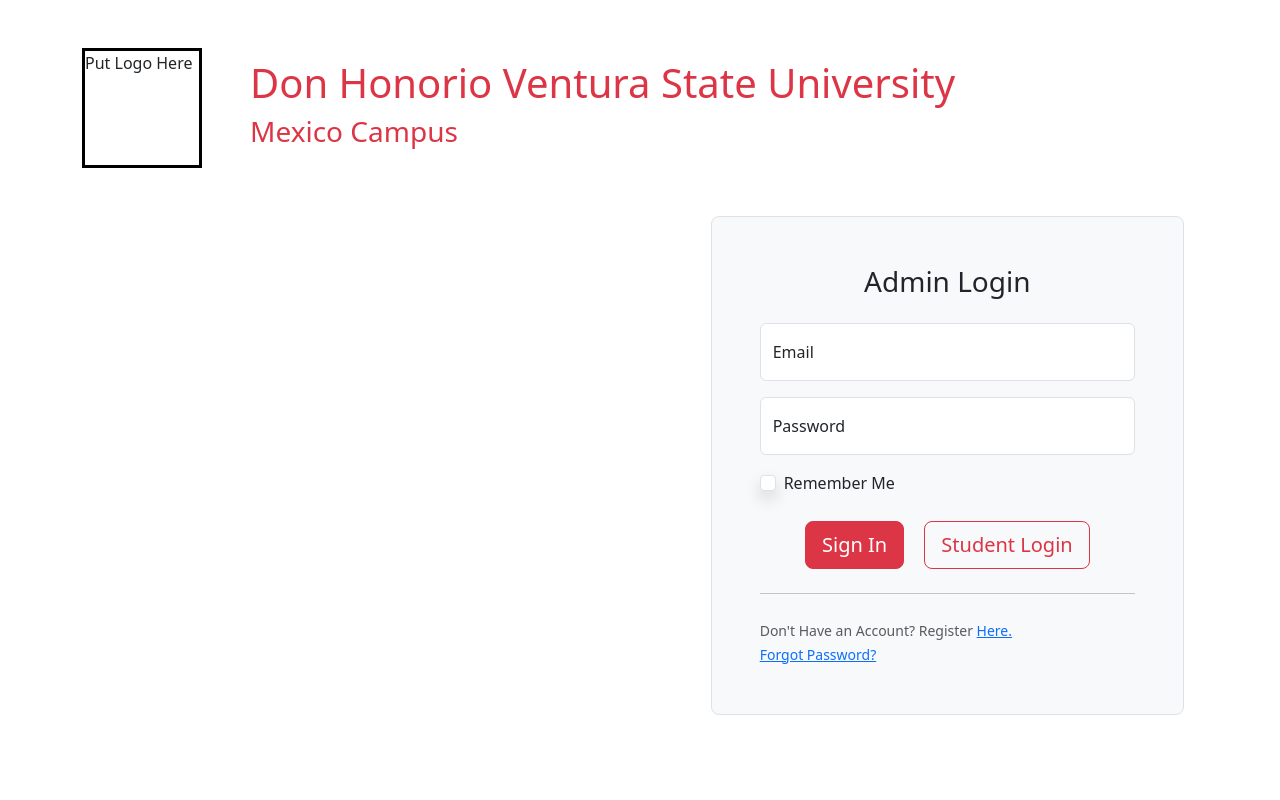
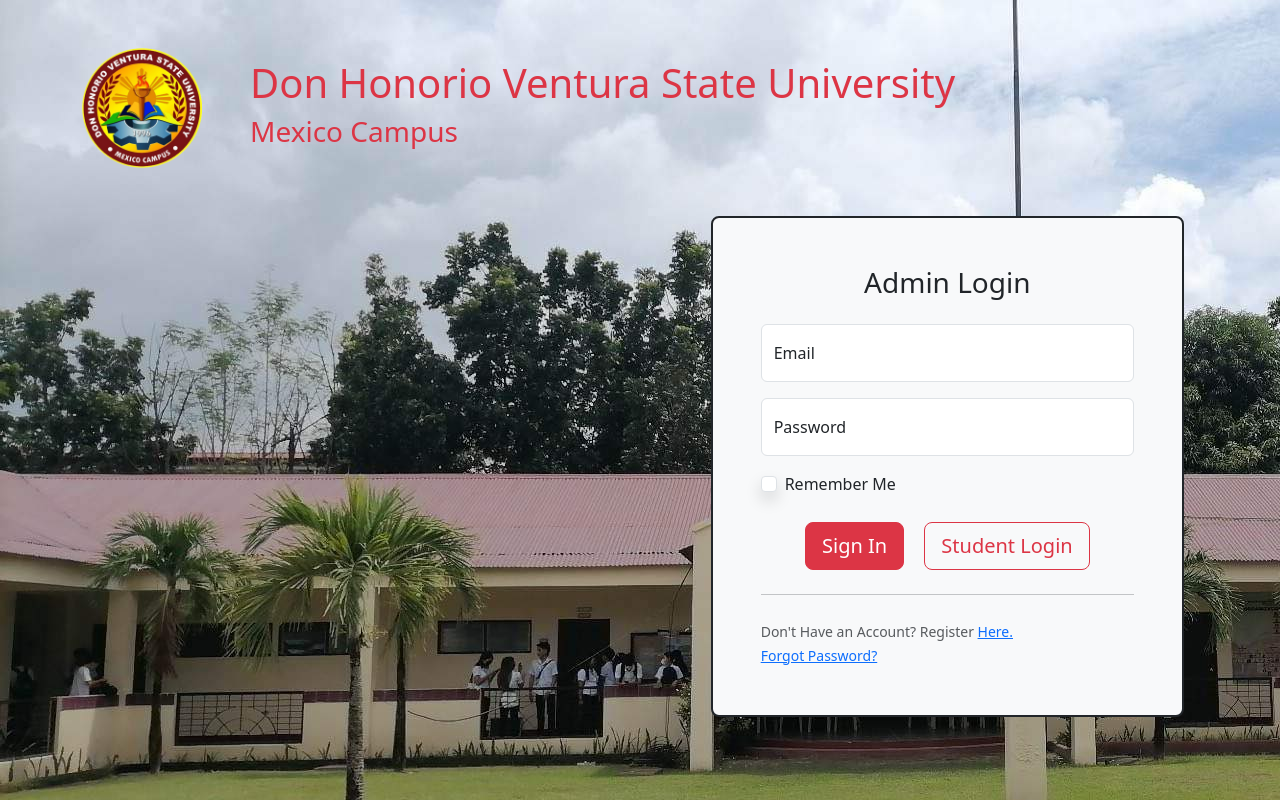
Before and after one commit to rukavain/dhvsu-portal-clone, a PHP site: page /login_admin.php in a window 1280 px wide. Run offline with PHP 8.4, Linux system fonts and the light colour scheme; some libraries are stand-ins or nearby versions.

Commit message:
added logos and background to all of forms outside of calendar

```diff
--- a/css/login.css
+++ b/css/login.css
@@ -1,17 +1,19 @@
 .school_nav {
     display: flex;
     align-items: center;
-
 }
-
 .school_logo {
     height: 120px;
     width: 120px;
-    border: 3px solid black;
 }
-
 .visibility-eye {
     background: none;
     border: none;
-
 }
+body {
+    background-image: url(../images/login-background.jpg);
+}
+.bg-image {
+    --bs-bg-opacity: 1;
+    background-color: rgba(var(--bs-success-rgb), var(--bs-bg-opacity)) !important;
+  }
--- a/forgot_login_01.php
+++ b/forgot_login_01.php
@@ -18,10 +18,8 @@
 
 </head>
 
-<body>
+<body class="bg-image" style="--bs-bg-opacity: .5; background-image: url('./images/login-background.jpg'); height:auto; width:auto;">
     <?php include('school_header.php'); ?>
-
-
     <!-- Log In Form -->
     <div class="container col-md-10 mx-auto col-lg-5  pt-5">
         <form action="forgot_login_01a_process.php" method="post" class="p-4 p-md-5 border rounded-3 bg-body-tertiary h-100 ">
--- a/forgot_login_02_otp.php
+++ b/forgot_login_02_otp.php
@@ -27,7 +27,7 @@
 
 </head>
 
-<body>
+<body class="bg-image" style="--bs-bg-opacity: .5; background-image: url('./images/login-background.jpg'); height:auto; width:auto;">
     <?php include('school_header.php'); ?>
 
     <!-- Log In Form -->
--- a/forgot_login_03_newpass.php
+++ b/forgot_login_03_newpass.php
@@ -30,7 +30,7 @@
 
 </head>
 
-<body>
+<body class="bg-image" style="--bs-bg-opacity: .5; background-image: url('./images/login-background.jpg'); height:auto; width:auto;">
     <?php include('school_header.php'); ?>
 
     <!-- Log In Form -->
--- a/login_admin.php
+++ b/login_admin.php
@@ -25,16 +25,13 @@
 
 </head>
 
-<body>
+<body class="bg-image" style="--bs-bg-opacity: .5; background-image: url('./images/login-background.jpg'); height:auto; width:auto;">
     <?php include('school_header.php'); ?>
 
     <!-- Log In Form -->
-    <div class="container col-md-10 mx-auto col-lg-5  float-end me-5 pe-5 login_form  pt-5">
-        <form action="login_01a_process.php" method="post" class="p-4 p-md-5 border rounded-3 bg-body-tertiary h-100 ">
-
-
+    <div class="container col-md-10 mx-auto col-lg-5  float-end me-5 pe-5 login_form pt-5">
+        <form action="login_01a_process.php" method="post" class="p-4 p-md-5 border rounded-3 bg-body-tertiary h-100 border border-dark border-2">
             <h3 class="text-center mb-2">Admin Login</h3>
-
             <div class="form-floating mt-4 mb-3">
                 <input type="email" class="form-control" id="floatingInput" placeholder="username" name="usermail" required value="<?= $cookieAdminEmail ?>">
                 <label for="floatingInput">Email</label>
--- a/school_header.php
+++ b/school_header.php
@@ -1,5 +1,7 @@
   <div class="container school_nav pt-5">
-      <div class="school_logo me-5">Put Logo Here</div>
+      <div class="school_logo me-5">
+        <img class="img-fluid" src="./images/logo.png" alt="responsive-logo">
+      </div>
       <div class="school_title">
           <div class="school_name text-danger">
               <h1>Don Honorio Ventura State University</h1>
--- a/signup_01.php
+++ b/signup_01.php
@@ -15,7 +15,7 @@
 
 </head>
 
-<body>
+<body class="bg-image" style="--bs-bg-opacity: .5; background-image: url('./images/login-background.jpg'); height:auto; width:auto;">
     <?php include('school_header.php'); ?>
 
     <!-- Log In Form -->
--- a/signup_02_otp.php
+++ b/signup_02_otp.php
@@ -26,7 +26,7 @@
 
 </head>
 
-<body>
+<body class="bg-image" style="--bs-bg-opacity: .5; background-image: url('./images/login-background.jpg'); height:auto; width:auto;">
     <?php include('school_header.php'); ?>
 
     <!-- Log In Form -->
--- a/signup_03_afterotp.php
+++ b/signup_03_afterotp.php
@@ -29,7 +29,7 @@
 
 </head>
 
-<body>
+<body class="bg-image" style="--bs-bg-opacity: .5; background-image: url('./images/login-background.jpg'); height:auto; width:auto;">
     <?php include('school_header.php'); ?>
 
     <!-- Log In Form -->
```
Also changed, not shown: dashboard_01.php (+5 -3 lines), dashboard_04_announcement.php (+7 -5 lines), login_student.php (+3 -4 lines), images/logo.png.
